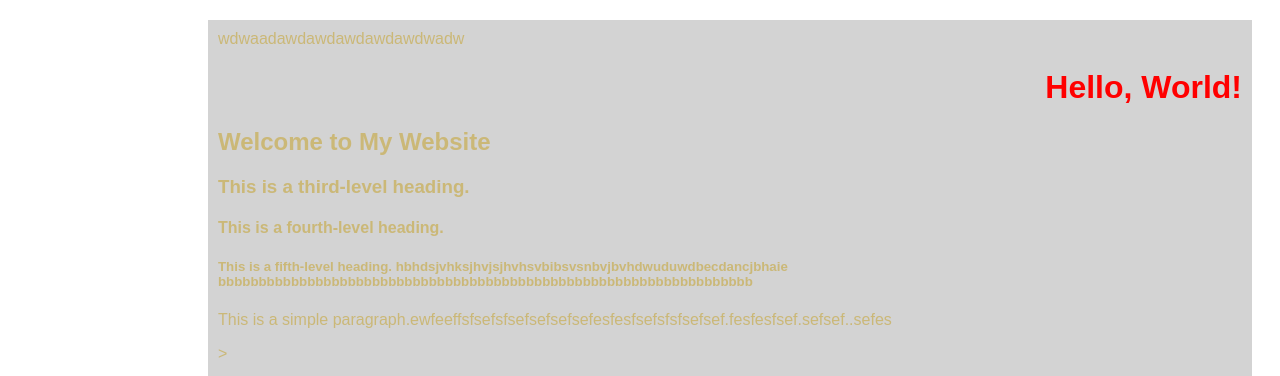
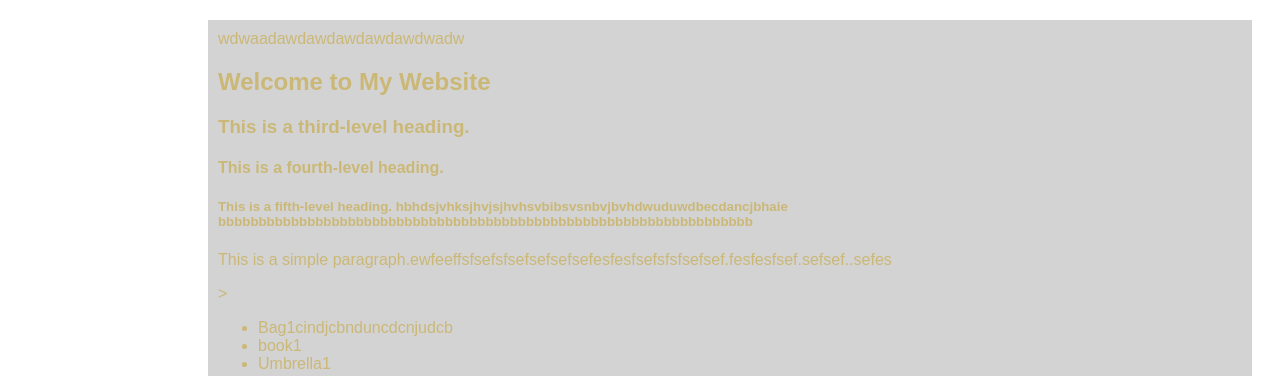
Before and after one commit to NoohCH/project-2, a plain HTML site: page Index.html in a window 1280 px wide. Shown: the top 376 px of the page. Drawn offline with Linux system fonts and the light colour scheme.

Commit message:
adding new index.html

```diff
--- a/Index.html
+++ b/Index.html
@@ -29,7 +29,6 @@
 <body>
     <div class="part1" id="name" style="color: ;">
     wdwaadawdawdawdawdawdwadw
-    <h1 align="right" style="color: red;">Hello, World!</h1>
     <h2 >Welcome to My Website</h2>
     <h3>This is a third-level heading. </h3>
     <h4>This is a fourth-level heading. </h4>
```
